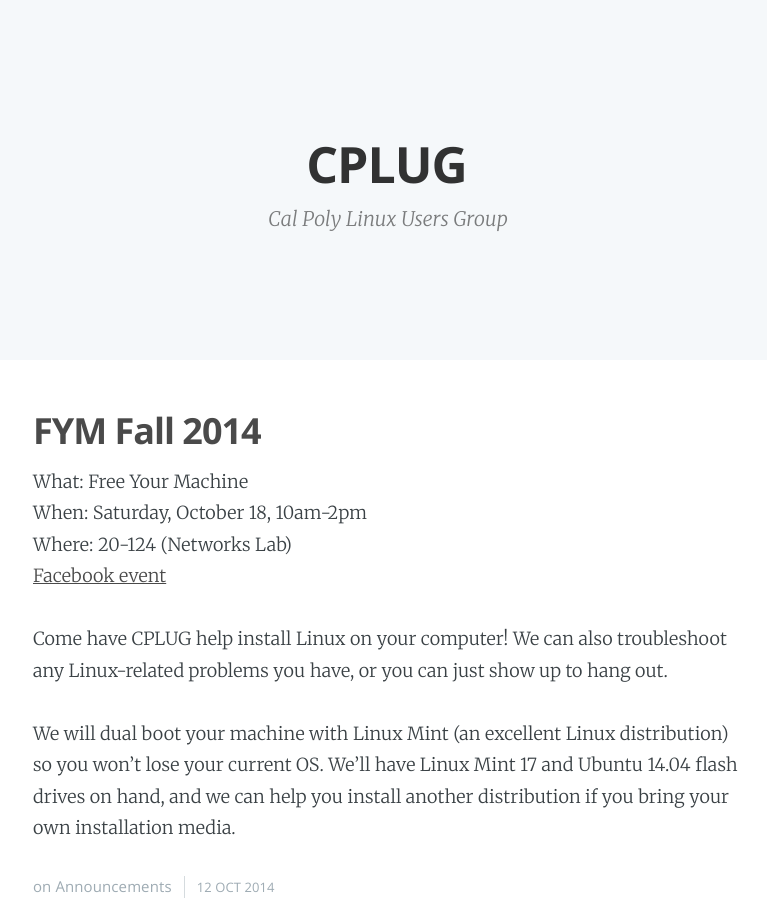
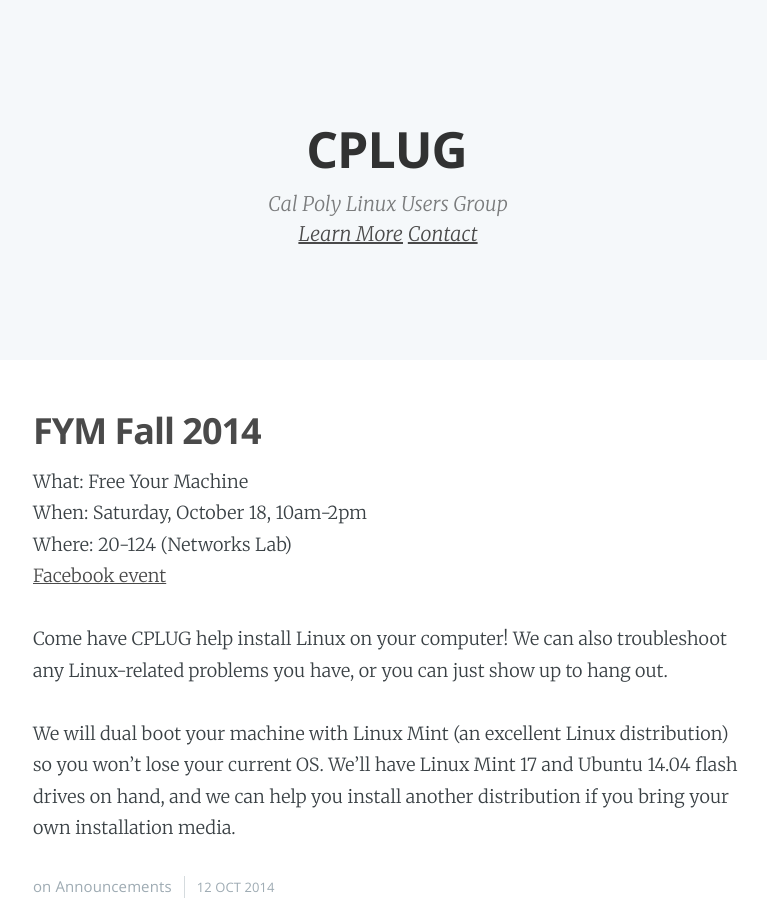
Before and after one commit to CPLUG/cplug.org-old, a Jekyll site: the page built from index.html, in a window 1280 px wide and 900 px high. Shown: the whole window, without its empty margins (252-1019 px from the left). Built offline with Jekyll 4.4.1, drawn with Linux system fonts in a browser that asks for light colours; Markdown is read by kramdown in place of the engine named in the settings; the list of posts is cut into pages by our own code.

Commit message:
Add links to /about/ and /irc/ on the front page.

```diff
--- a/index.html
+++ b/index.html
@@ -21,6 +21,10 @@
             <h2 class="page-description">
                 {% if site.description %} {{ site.description }}. {% endif %}
                 <i>Cal Poly Linux Users Group</i>
+                <div>
+                    <a href="/about/"><i>Learn More</i></a>
+                    <a href="/irc/"><i>Contact</i></a>
+                </div>
                 <!--{% if page.about %} <a href='{{ site.baseurl }}{{ page.about }}'> About Us</a> {% endif %}!-->
             </h2>
         </div>
```
